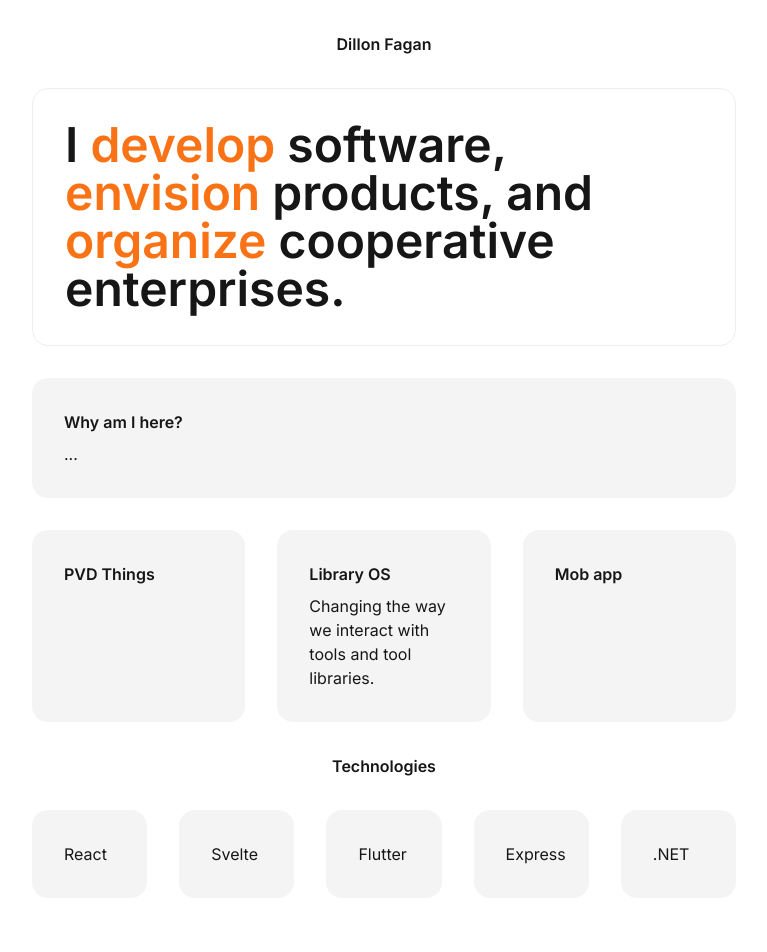
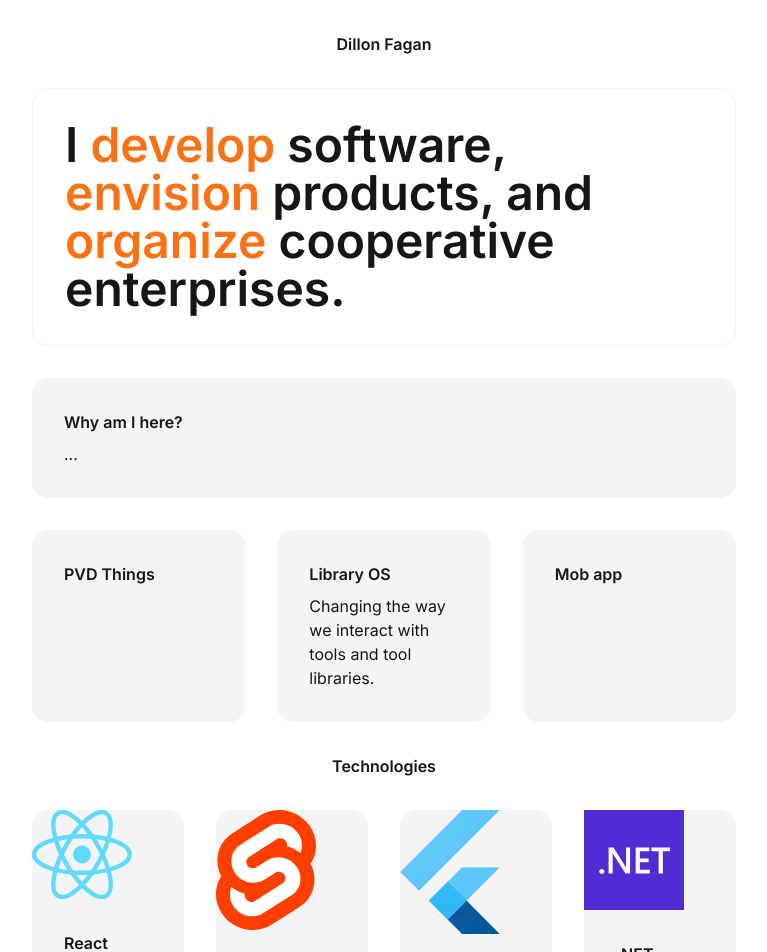
Before and after one commit to dillonfagan/dillonfagan.github.io, a Next.js app: page / in a window 1280 px wide. Shown: the top 952 px of the page, without its empty margins (256-1023 px from the left). Before the commit the page ends 930 px from the top, so only its background shows below. Built offline with nearby package versions, Linux system fonts and the light colour scheme.

Commit message:
Add tech icons

```diff
--- a/app/page.tsx
+++ b/app/page.tsx
@@ -1,23 +1,24 @@
 "use client";
-import { Card, Center, Text } from "@/components";
+import { Card, Center, Image, Text } from "@/components";
 import { ProjectsProvider, useProjects } from "@/content";
 
 export default () => {
   const tech = [
     {
       title: "React",
+      image: "/icons/react-mark.svg"
     },
     {
       title: "Svelte",
+      image: "/icons/svelte-mark.svg"
     },
     {
       title: "Flutter",
-    },
-    {
-      title: "Express",
+      image: "/icons/flutter-mark.svg"
     },
     {
       title: ".NET",
+      image: "/icons/dotnet-mark.svg"
     },
   ];
 
@@ -53,11 +54,12 @@ export default () => {
           <Center>
             <Text.Heading h='h2' size='xl'>Technologies</Text.Heading>
           </Center>
-          <section className="grid grid-cols-2 md:grid-cols-3 xl:grid-cols-5 gap-4 lg:gap-8">
+          <section className="grid grid-cols-2 md:grid-cols-3 xl:grid-cols-4 gap-4 lg:gap-8">
             {tech.map((t) => (
               <Card>
+                <Image src={t.image} alt={t.title} height={100} width={100} />
                 <Card.Body>
-                  <Text>{t.title}</Text>
+                  <Text.Heading>{t.title}</Text.Heading>
                 </Card.Body>
               </Card>
             ))}
--- /dev/null
+++ b/components/Image.tsx
@@ -0,0 +1,7 @@
+const Image = ({ src, alt, width, height }) => {
+  return (
+    <img src={src} alt={alt} width={width} height={height} />
+  );
+};
+
+export default Image;
--- a/components/index.ts
+++ b/components/index.ts
@@ -1,3 +1,4 @@
 export { default as Card } from "./Card";
 export { default as Center } from "./Center";
+export { default as Image } from "./Image";
 export { default as Text } from "./Text";
```
